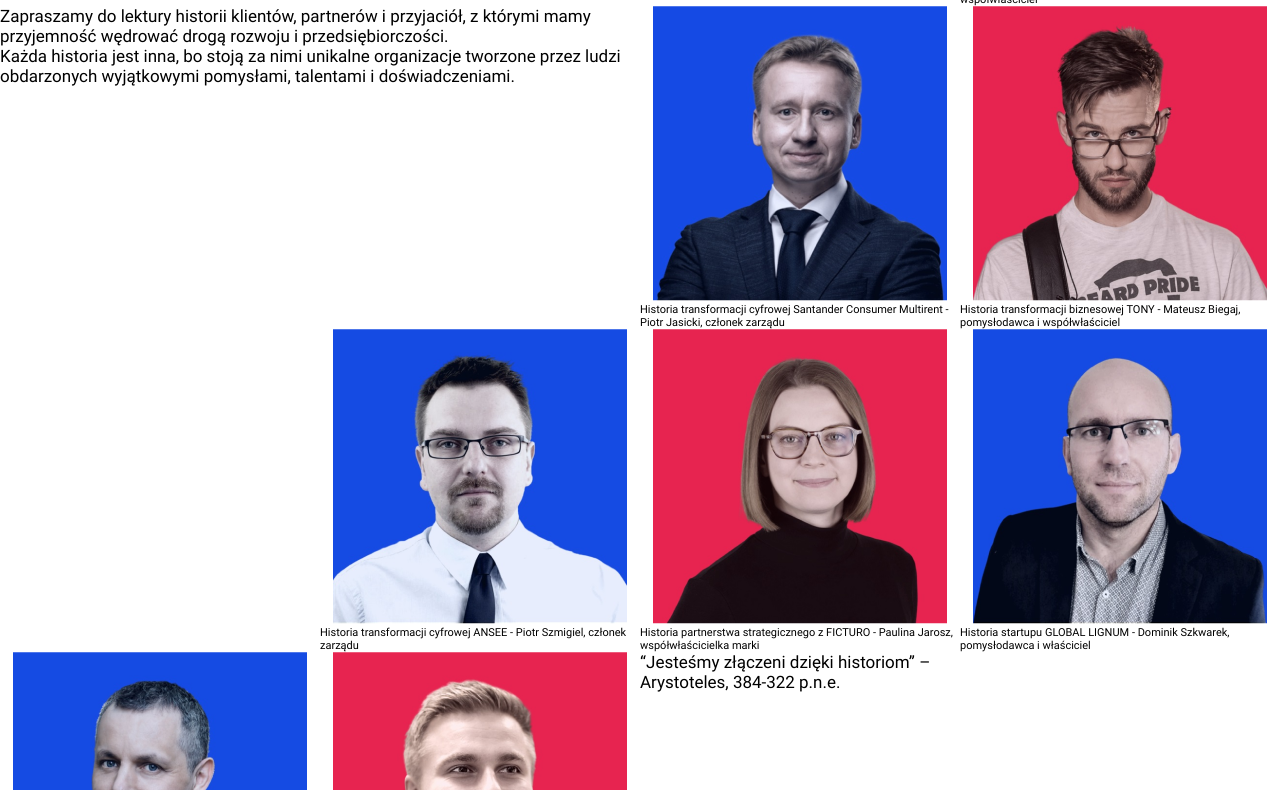
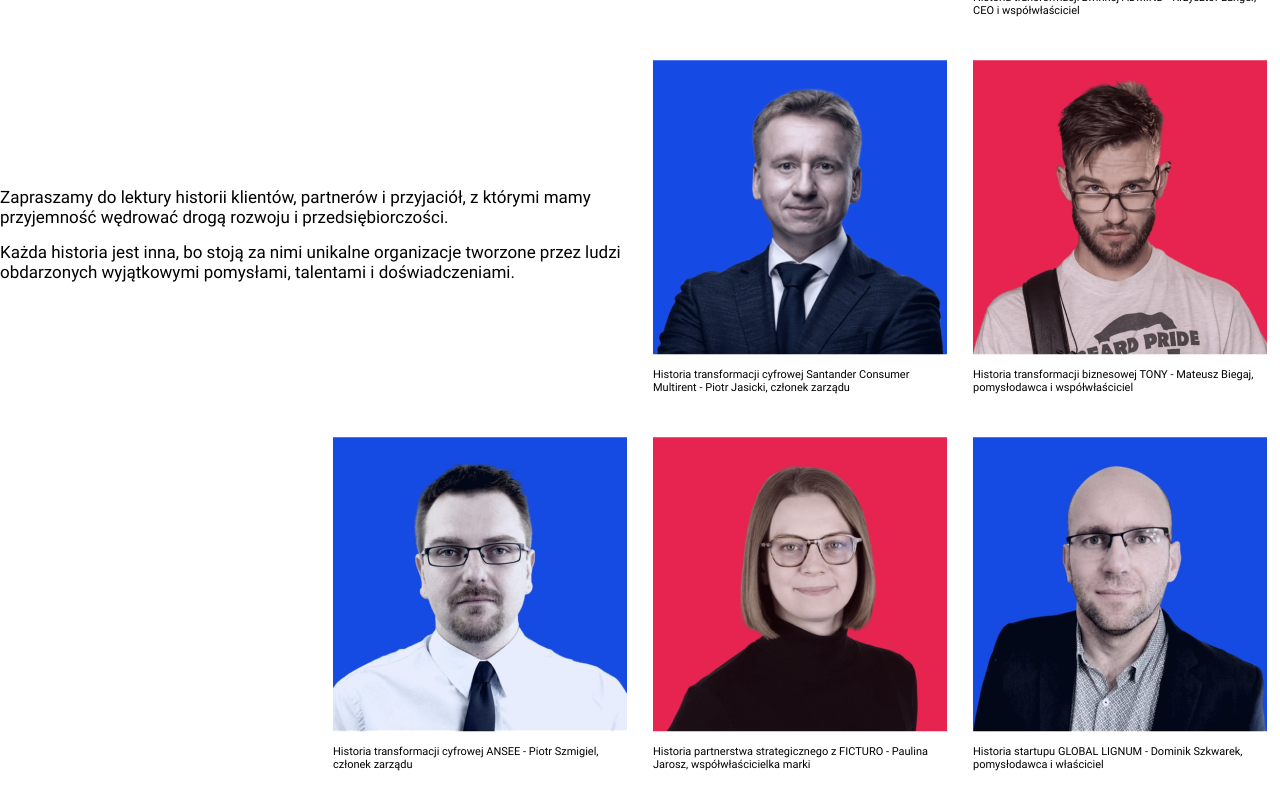
Before and after one commit to VoskanianGor/grid, a plain HTML site: page index.html in a window 1280 px wide. Shown: the part 317-1107 px from the top of the page. Drawn offline with Linux system fonts and the light colour scheme.

Commit message:
added grid

```diff
--- a/assets/styles/sections/_main.scss
+++ b/assets/styles/sections/_main.scss
@@ -3,6 +3,8 @@
     display: grid;
     grid-template-columns: repeat(4, 1fr);
     grid-template-rows: repeat(4, 1fr);
+    align-items: center;
+    grid-row-gap: 43px;
 
     &__title{
         max-width: 576px;
@@ -13,6 +15,8 @@
         grid-column-end: 4;
     }
     &__card{
+        display: flex;
+        flex-direction: column;
         align-items: center;
         justify-items: center;
     }
@@ -21,6 +25,9 @@
 .prg{
     @include prg-main;
     align-items: center;
+    padding-top: 15px;
+    grid-column-start: 3;
+    grid-column-end: 5;
 }
 
 .prg__box{
@@ -36,4 +43,7 @@
 .about{
     font-family: $main-f-f;
     font-size: $second-prg-f-z;
+    max-width: 294px;
+    width: 100%;
+    padding-top: 13px;
 }
```
Also changed, not shown: assets/styles/style.css, 1 other file.
